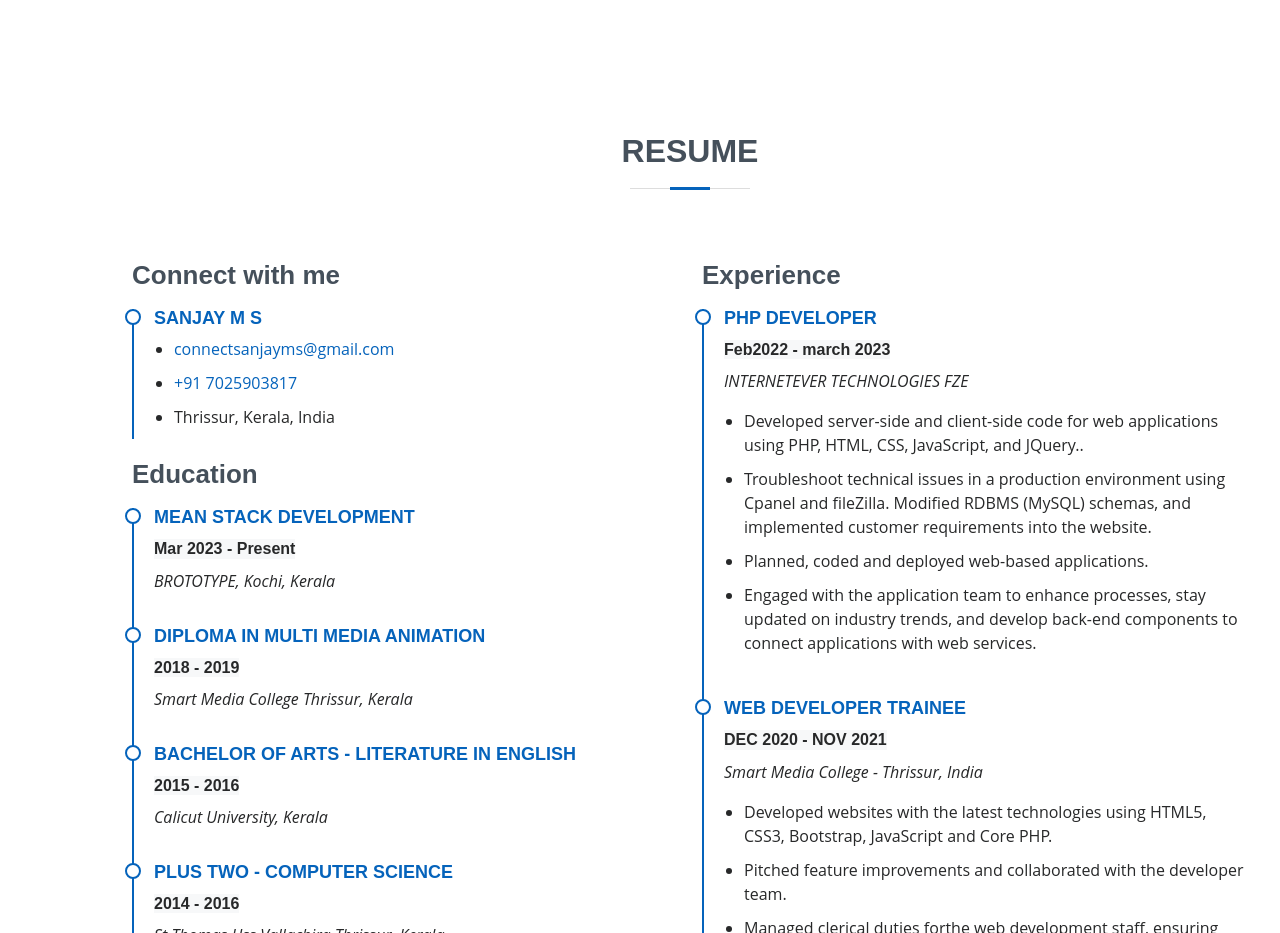
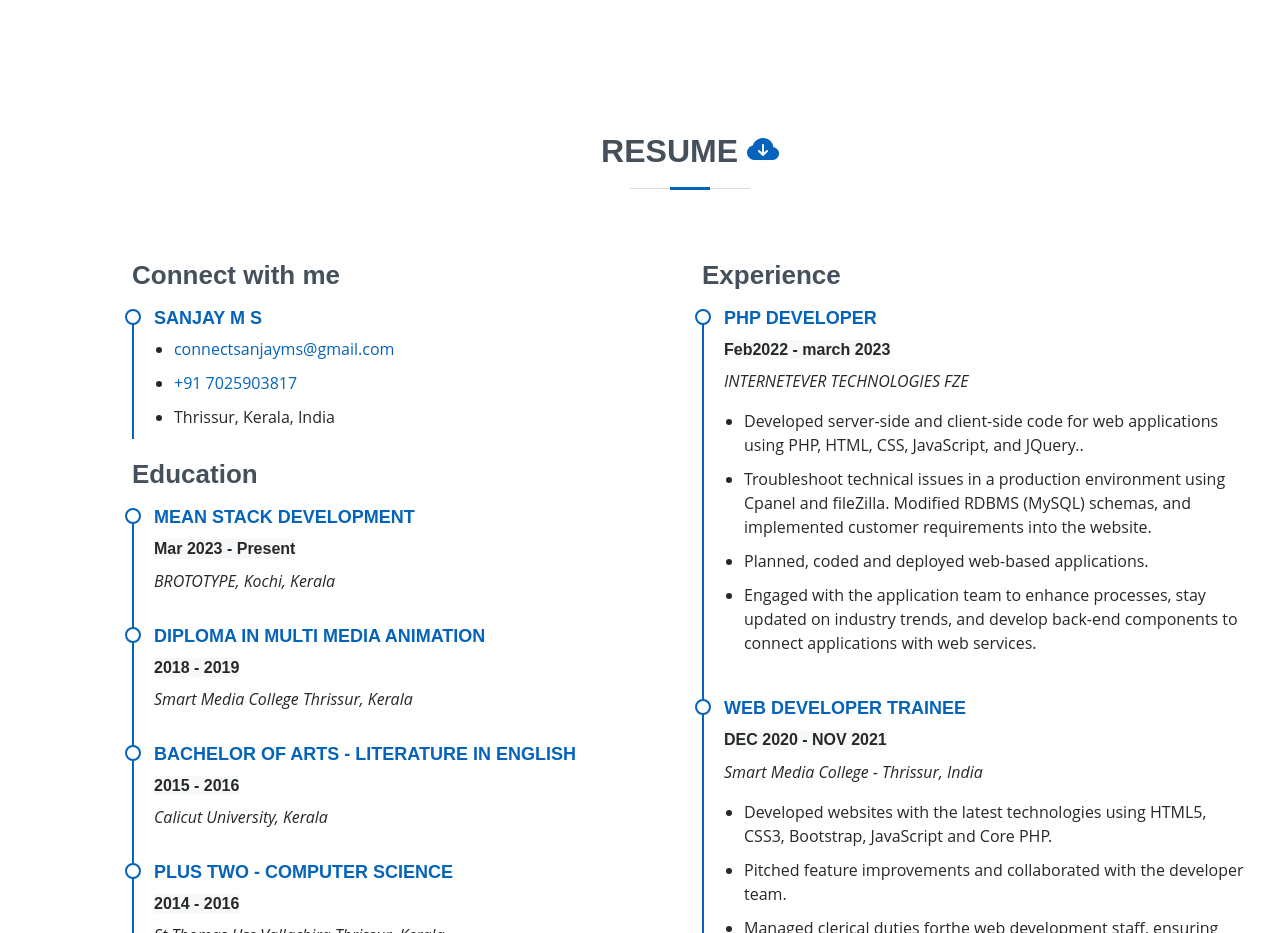
Before and after one commit to sanjayms00/my-portfolio, a plain HTML site: page index.html in a window 1280 px wide. Shown: the part 2680-3613 px from the top of the page. Drawn offline with nearby package versions, Linux system fonts and the light colour scheme.

Commit message:
added download option

```diff
--- a/index.html
+++ b/index.html
@@ -235,7 +235,13 @@
       <div class="container" data-aos="fade-up">
 
         <div class="section-title">
-          <h2>Resume</h2>
+          <h2>Resume
+            <span>
+              <a href="https://drive.google.com/uc?export=download&id=1mRVzIW-GlGOmHFD4Bgj5AlyZ1wE3B__p">
+                <i class="bi bi-cloud-arrow-down-fill"></i>
+              </a>
+            </span>
+        </h2>
         </div>
 
         <div class="row">
```
